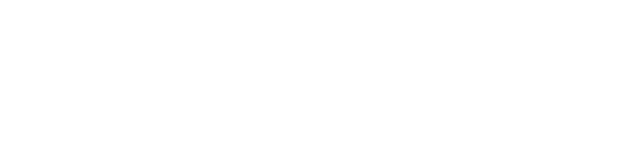
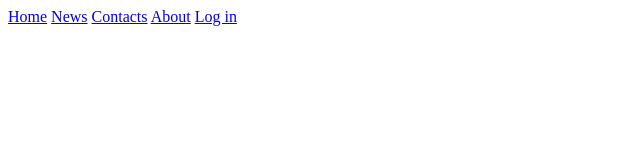
Before and after one commit to eugenek45/Kip-DIST, a plain HTML site: page index.html in a window 1280 px wide. Shown: the whole page, without its empty margins (0-640 px from the left). Drawn offline with Linux system fonts and the light colour scheme.

Commit message:
created a top nav

```diff
--- a/index.css
+++ b/index.css
@@ -0,0 +1,3 @@
+.topnav{
+    background-color: ;
+}
--- a/index.html
+++ b/index.html
@@ -8,5 +8,13 @@
 </head>
 <body>
 
+    <div class="topnav">
+        <a class="active" href="#home">Home</a>
+        <a href="#news">News</a>
+        <a href="#contact">Contacts</a>
+        <a href="#about">About</a>
+        <a href="#Profile">Log in</a>
+      </div>
+
 </body>
 </html>
```
